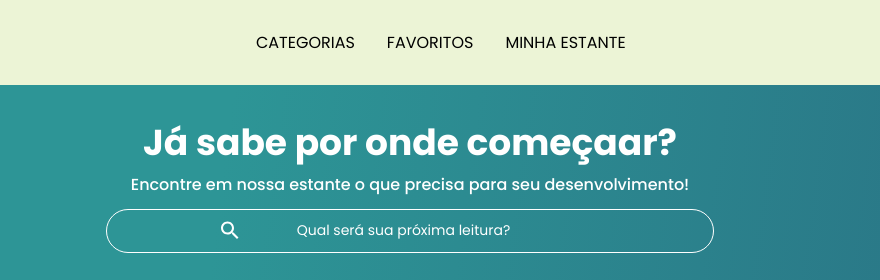
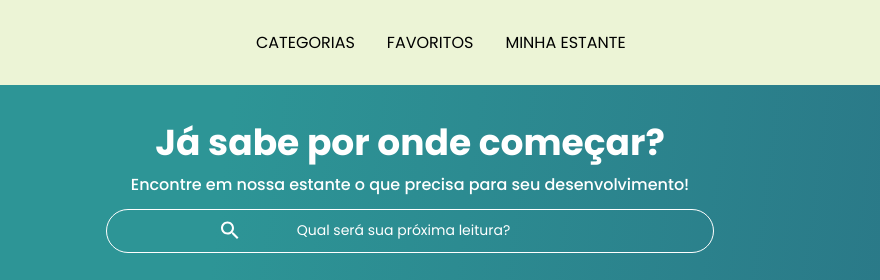
Before and after one commit to SamuelGranados/alura-book, a plain HTML site: page index.html in a window 1280 px wide. Shown: the top 280 px of the page, 230-1110 px from the left. Drawn offline with nearby package versions, Linux system fonts and the light colour scheme.

Commit message:
teste finalizado

```diff
--- a/index.html
+++ b/index.html
@@ -95,7 +95,7 @@
   </header>
 
   <section class="banner">
-    <h2 class="banner__titulo">Já sabe por onde começaar?</h2>
+    <h2 class="banner__titulo">Já sabe por onde começar?</h2>
     <p class="banner__texto">Encontre em nossa estante o que precisa para seu desenvolvimento!</p>
     <input type="search" class="banner__pesquisa" placeholder="Qual será sua próxima leitura?">
   </section>
```
